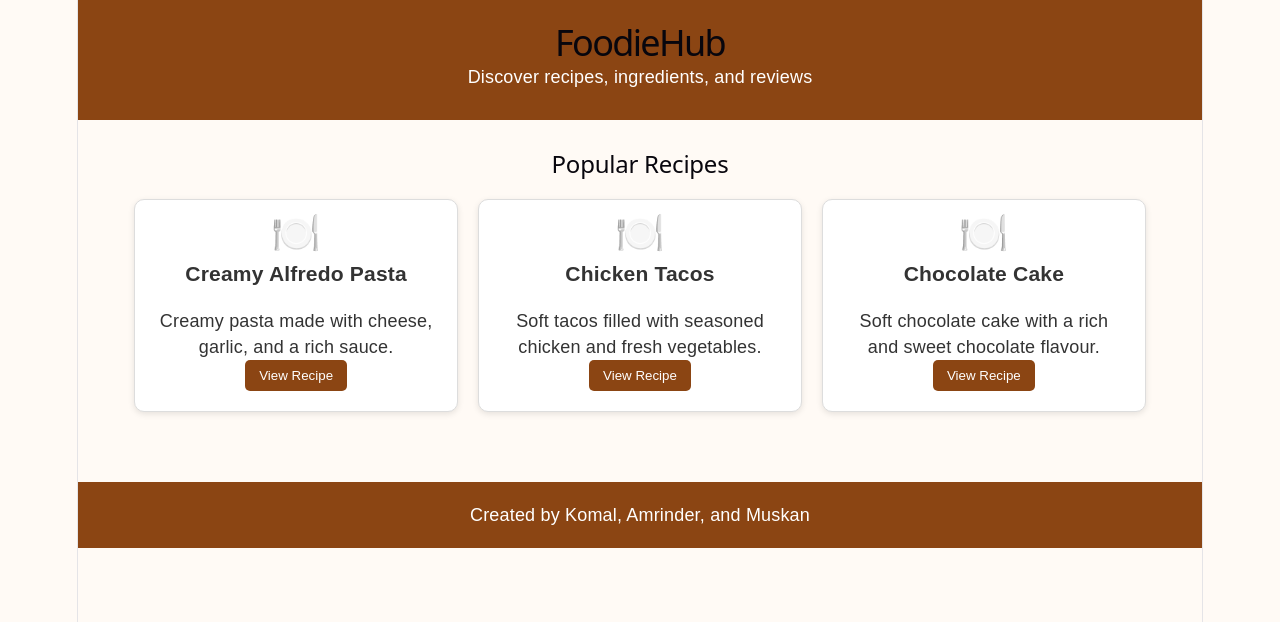
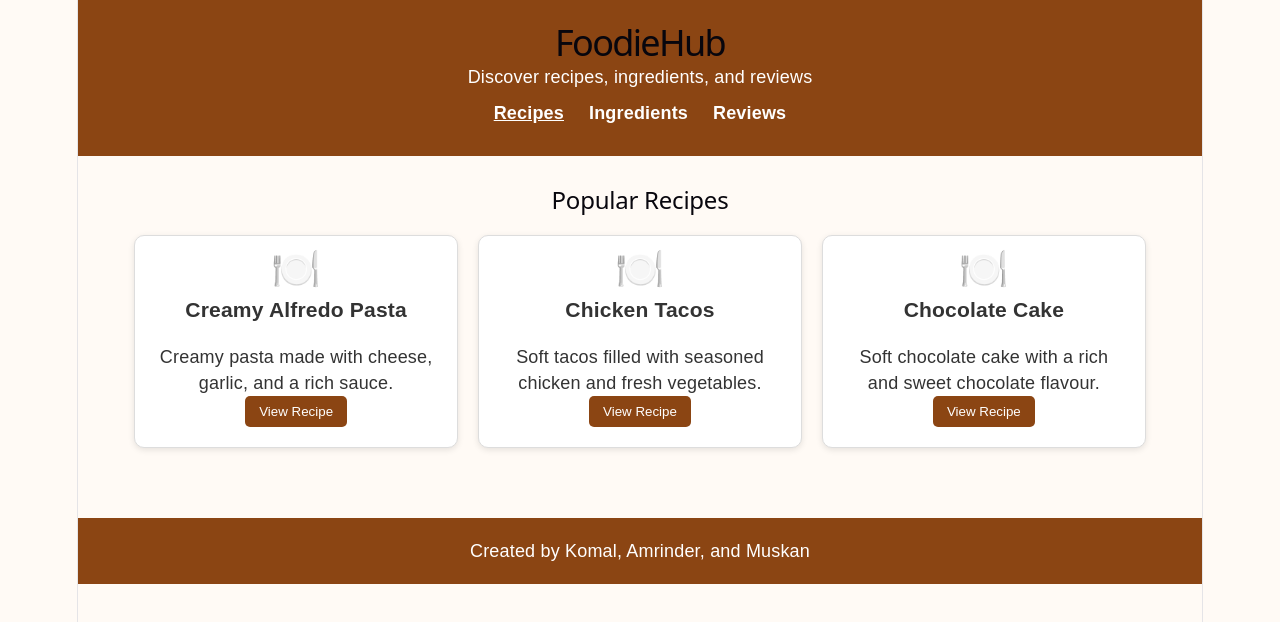
Before and after one commit to M-devgan/FS_Food_Hub, a React (Vite) app: page /recipes in a window 1280 px wide. Shown: the top 622 px of the page. Built offline with nearby package versions, Linux system fonts and the light colour scheme.

Commit message:
Add navigation interface for feature pages

```diff
--- a/src/App.css
+++ b/src/App.css
@@ -21,6 +21,28 @@ header h1 {
 
 header p {
   margin: 8px 0 0;
+}
+
+/* Navigation */
+nav {
+  display: flex;
+  justify-content: center;
+  gap: 25px;
+  margin-top: 10px;
+}
+
+nav a {
+  color: white;
+  text-decoration: none;
+  font-weight: bold;
+}
+
+nav a:hover {
+  text-decoration: underline;
+}
+
+nav a.active {
+  text-decoration: underline;
 }
 
 /* Main content */
--- a/src/App.tsx
+++ b/src/App.tsx
@@ -2,7 +2,7 @@ import './App.css'
 import RecipeList from './components/recipelist/recipelist'
 import IngredientsList from './components/ingredients/ingredients'
 import Reviews from './components/reviews/reviews'
-import { BrowserRouter, Routes, Route, Navigate } from 'react-router-dom'
+import { BrowserRouter, Routes, Route, Navigate, NavLink } from 'react-router-dom'
 
 function App() {
   return (
@@ -10,6 +10,12 @@ function App() {
       <header>
         <h1>FoodieHub</h1>
         <p>Discover recipes, ingredients, and reviews</p>
+
+        <nav>
+          <NavLink to="/recipes">Recipes</NavLink>
+          <NavLink to="/ingredients">Ingredients</NavLink>
+          <NavLink to="/reviews">Reviews</NavLink>
+        </nav>
       </header>
 
       <main>
```
